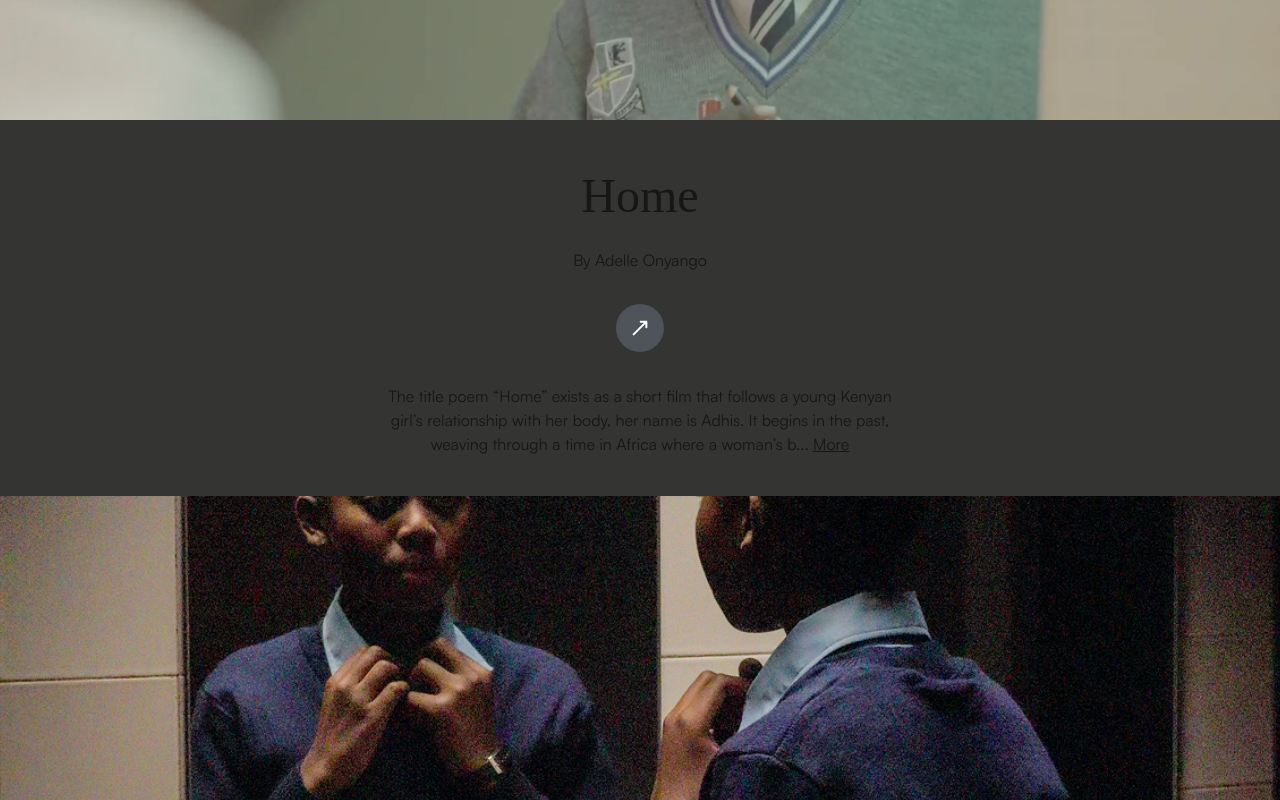
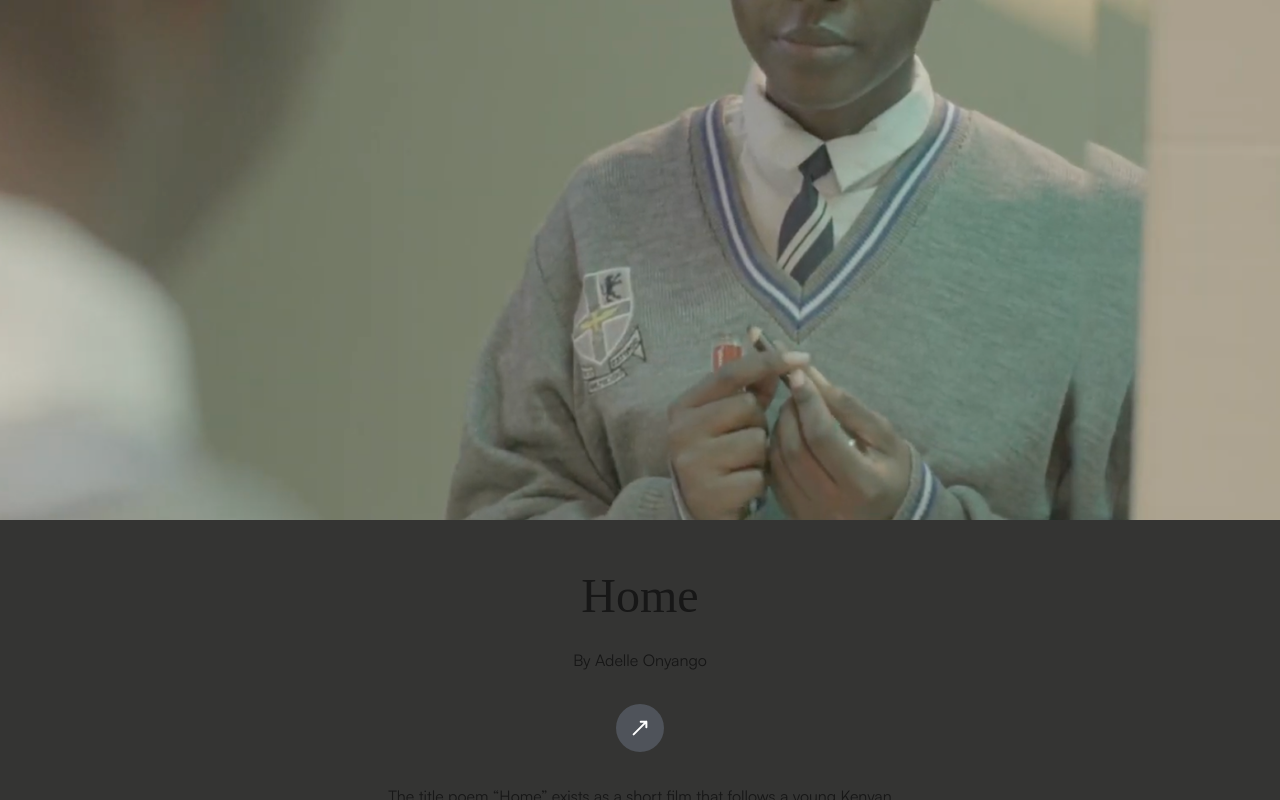
Before and after one commit to zidanegimiga/kenya_creates_v2, a Next.js app: page / in a window 1280 px wide. Shown: the part 2120-2920 px from the top of the page. Built offline with nearby package versions, Linux system fonts and the light colour scheme; a web font is replaced by a local one.

Commit message:
img ratio

```diff
--- a/src/app/components/OurFilms/FilmCard.tsx
+++ b/src/app/components/OurFilms/FilmCard.tsx
@@ -20,15 +20,15 @@ export default function FilmCard({
         <Image
           src={`/images/${bgImage.split("/")[2]}`}
           alt={`${title} background`}
-          width={1000}
-          height={560}
-          className="w-full h-[30vh] sm:h-[40vh] md:h-[50vh] object-cover object-center"
+          width={900}
+          height={640}
+          className="w-full h-[100vh] sm:h-[60vh] md:h-[100vh] object-cover object-center"
           sizes="(max-width: 640px) 100vw, (max-width: 768px) 80vw, 50vw"
         />
       </div>
 
       {/* Card */}
-      <div className="relative w-full min-h-[280px] max-h-[80vh] sm:min-h-[320px]">
+      <div className="relative w-full min-h-[320px] max-h-[90vh] sm:min-h-[320px]">
         <div
           className="relative z-10 flex h-full flex-col justify-between items-center text-center px-4 py-6 sm:px-6 sm:py-10 bg-[#1E1F1D]/90"
         >
--- a/src/app/components/OurFilms/index.tsx
+++ b/src/app/components/OurFilms/index.tsx
@@ -39,7 +39,6 @@ export default function OurFilms() {
     <section className="w-full" ref={containerRef}>
       <div
         className="
-          sticky top-0 z-20
           bg-black
           flex flex-col justify-evenly items-center
           h-[30vh]      /* mobile: occupy half the viewport height */
```
